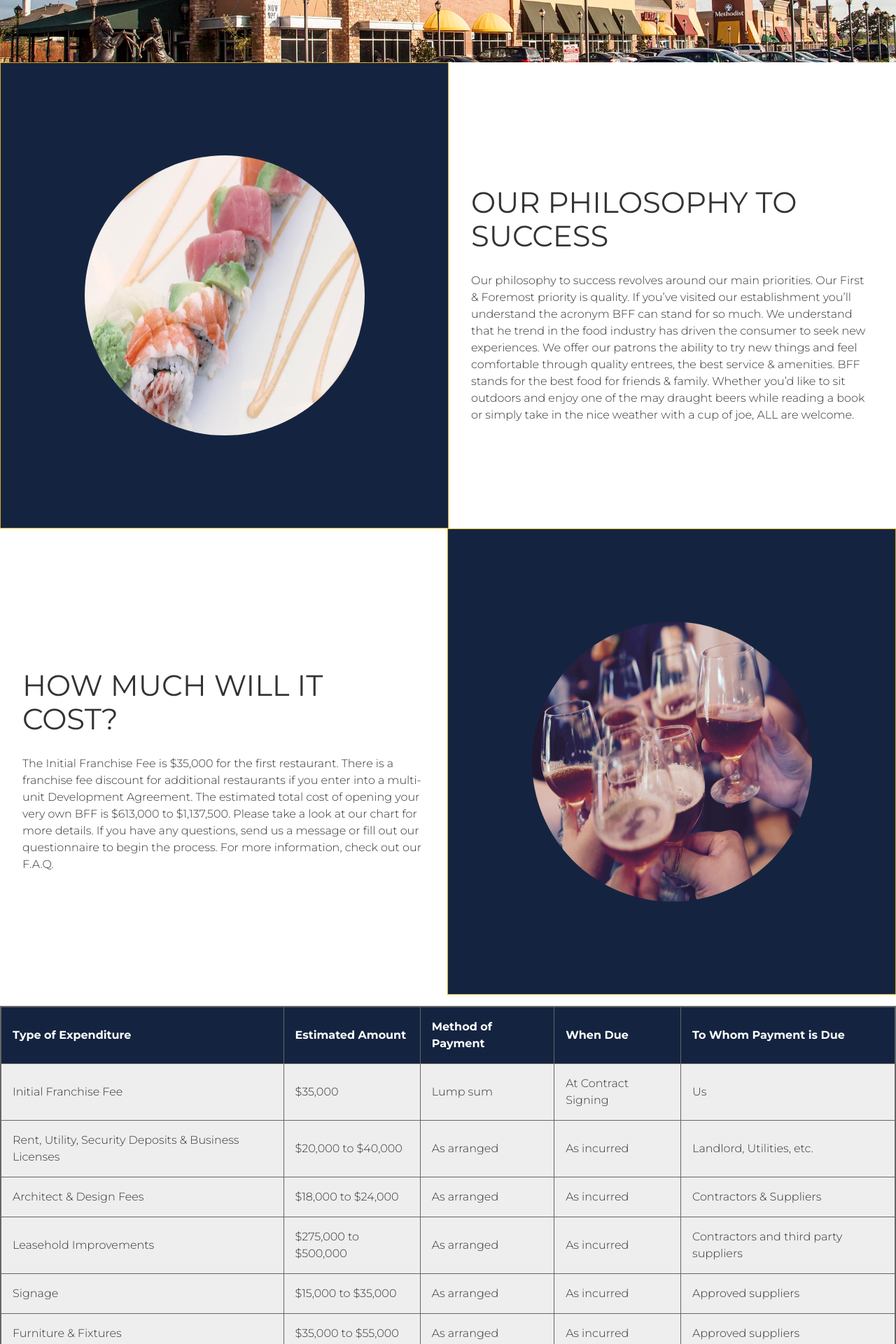
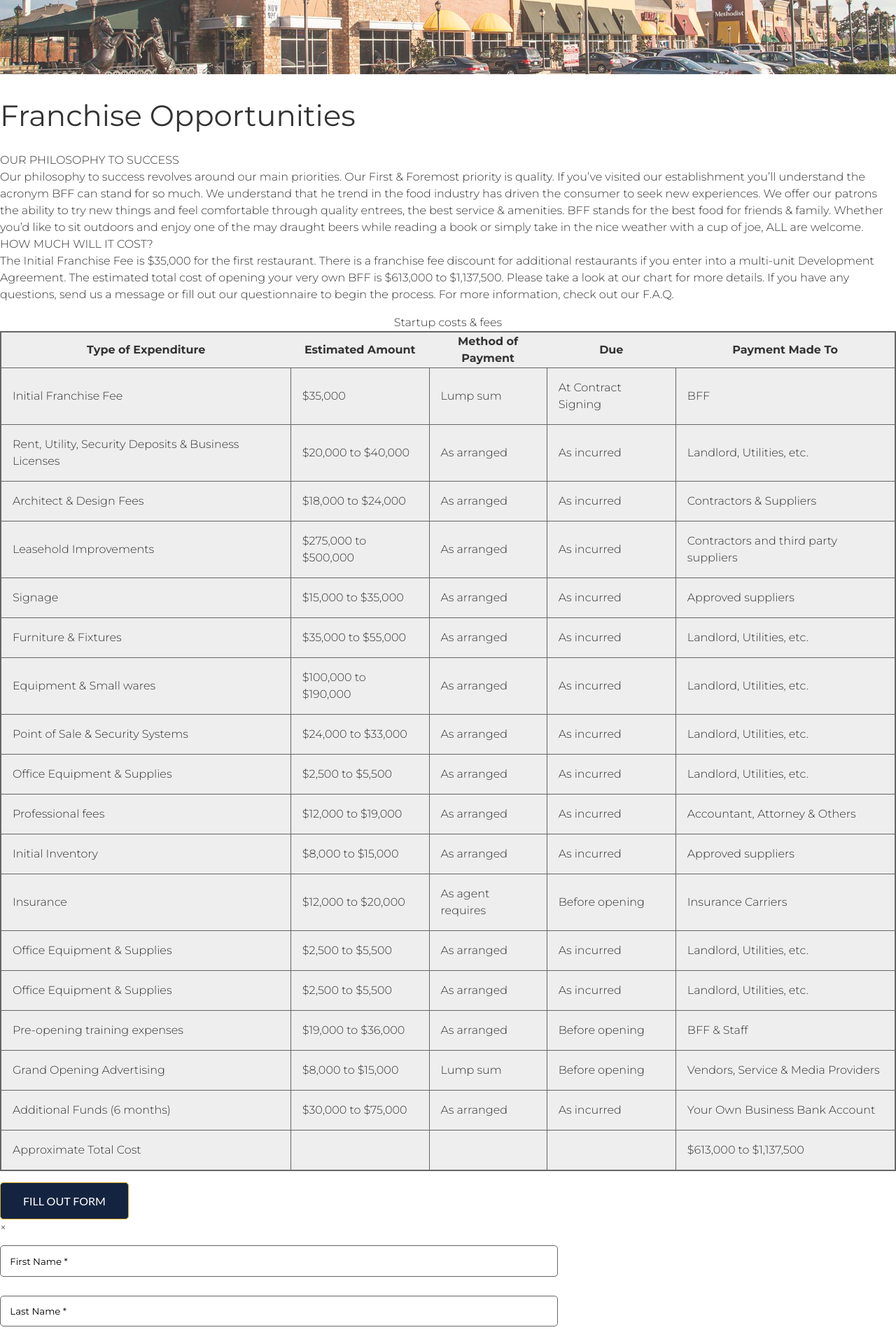
Before and after one commit to bhenson915/bff, a PHP site: page /franchise.php in a window 1280 px wide. Shown: the part 400-2320 px from the top of the page at 70% size. Run offline with PHP 8.4, Linux system fonts and the light colour scheme.

Commit message:
changes to franchise.php

```diff
--- a/franchise.php
+++ b/franchise.php
@@ -17,56 +17,37 @@
 	<?php echo $nav ?>
 
 
-  <div class="hero">
-    <img src="img\BFF-Exterior-Background.jpg" alt="">
+	<div class="franchise"><img src="img/BFF-Exterior-Background.jpg" alt="bff, arlington" style="width:100%; opacity: 0.8;"><div class="franchise-text"><h1 class="text-1">Franchise Opportunities</h1></div></div>
+
+
+	<div onclick="myFunction()" class="toggle-click">OUR PHILOSOPHY TO SUCCESS</div>
+
+	<div id="myDIV">
+	Our philosophy to success revolves around our main priorities.  Our First &amp; Foremost priority is quality.  If you’ve visited our establishment you’ll understand the acronym BFF can stand for so much.  We understand that he trend in the food industry has driven the consumer to seek new experiences.  We offer our patrons the ability to try new things and feel comfortable through quality entrees, the best service &amp; amenities.  BFF stands for the best food for friends & family.  Whether you’d like to sit outdoors and enjoy one of the may draught beers while reading a book or simply take in the nice weather with a cup of joe, ALL are welcome.
 	</div>
 
-  <div class="container" style="margin: 0;">
-    <div class="center">
-      <div class="row">
-        <div class="col blue circle">
-          <img src="img/menu/BFF-Raindow-Roll-1024x647.jpg" alt="" class="circle-img">
-        </div>
-        <div class="col wrapper vertical-center" style="height: 600px; padding: 2em;">
-          <h1>OUR PHILOSOPHY TO SUCCESS</h1>
-          <p>Our philosophy to success revolves around our main priorities.  Our First & Foremost priority is quality.  If you’ve visited our establishment you’ll understand the acronym BFF can stand for so much.  We understand that he trend in the food industry has driven the consumer to seek new experiences.  We offer our patrons the ability to try new things and feel comfortable through quality entrees, the best service & amenities.  BFF stands for the best food for friends & family.  Whether you’d like to sit outdoors and enjoy one of the may draught beers while reading a book or simply take in the nice weather with a cup of joe, ALL are welcome.</p>
-        </div>
-      </div>
-    </div>
+	<div onclick="myFunc()" class="toggle-click">HOW MUCH WILL IT COST?</div>
+
+	<div id="myDIV2">
+	The Initial Franchise Fee is $35,000 for the first restaurant. There is a franchise fee discount for additional restaurants if you enter into a multi-unit Development Agreement. The estimated total cost of opening your very own BFF is $613,000 to $1,137,500. Please take a look at our chart for more details. If you have any questions, send us a message or fill out our questionnaire to begin the process. For more information, check out our F.A.Q.
 	</div>
 
 
-  <div class="container" style="margin: 0;">
-    <div class="center">
-      <div class="row">
-        <div class="col wrapper vertical-center" style="height: 600px; padding: 2em;">
-          <h1>HOW MUCH WILL IT COST?</h1>
-          <p>The Initial Franchise Fee is $35,000 for the first restaurant. There is a franchise fee discount for additional restaurants if you enter into a multi-unit Development Agreement. The estimated total cost of opening your very own BFF is $613,000 to $1,137,500. Please take a look at our chart for more details. If you have any questions, send us a message or fill out our questionnaire to begin the process. For more information, check out our F.A.Q.</p>
-        </div>
-        <div class="col blue circle">
-          <img src="img\hero3.jpg" alt="" class="circle-img">
-        </div>
-      </div>
-    </div>
-  </div>
-
-  <table id="feeTable">
-    <thead>
+	<table class="franchise-table">
+		<caption>Startup costs &amp; fees</caption>
 		<tr>
-        <td><strong>Type of Expenditure</strong></td>
-        <td><strong>Estimated Amount</strong></td>
-        <td><strong>Method of Payment</strong></td>
-        <td><strong>When Due</strong></td>
-        <td><strong>To Whom Payment is Due</strong></td>
+			<th>Type of Expenditure</th>
+			<th>Estimated Amount</th>
+			<th>Method of Payment</th>
+			<th>Due</th>
+			<th>Payment Made To</th>
 		</tr>
-    </thead>
-    <tbody>
 		<tr>
 			<td>Initial Franchise Fee</td>
 			<td>$35,000</td>
 			<td>Lump sum</td>
 			<td>At Contract Signing</td>
-        <td>Us</td>
+			<td>BFF</td>
 		</tr>
 		<tr>
 			<td>Rent, Utility, Security Deposits &amp; Business Licenses</td>
@@ -101,28 +82,28 @@
 			<td>$35,000 to $55,000</td>
 			<td>As arranged</td>
 			<td>As incurred</td>
-        <td>Approved suppliers</td>
+			<td>Landlord, Utilities, etc.</td>
 		</tr>
 		<tr>
 			<td>Equipment &amp; Small wares</td>
 			<td>$100,000 to $190,000</td>
 			<td>As arranged</td>
 			<td>As incurred</td>
-        <td>Approved suppliers</td>
+			<td>Landlord, Utilities, etc.</td>
 		</tr>
 		<tr>
 			<td>Point of Sale &amp; Security Systems</td>
 			<td>$24,000 to $33,000</td>
 			<td>As arranged</td>
 			<td>As incurred</td>
-        <td>Approved suppliers</td>
+			<td>Landlord, Utilities, etc.</td>
 		</tr>
 		<tr>
 			<td>Office Equipment &amp; Supplies</td>
 			<td>$2,500 to $5,500</td>
 			<td>As arranged</td>
 			<td>As incurred</td>
-        <td>Approved suppliers</td>
+			<td>Landlord, Utilities, etc.</td>
 		</tr>
 		<tr>
 			<td>Professional fees</td>
@@ -146,8 +127,22 @@
 			<td>Insurance Carriers</td>
 		</tr>
 		<tr>
+			<td>Office Equipment &amp; Supplies</td>
+			<td>$2,500 to $5,500</td>
+			<td>As arranged</td>
+			<td>As incurred</td>
+			<td>Landlord, Utilities, etc.</td>
+		</tr>
+		<tr>
+			<td>Office Equipment &amp; Supplies</td>
+			<td>$2,500 to $5,500</td>
+			<td>As arranged</td>
+			<td>As incurred</td>
+			<td>Landlord, Utilities, etc.</td>
+		</tr>
+		<tr>
 			<td>Pre-opening training expenses</td>
-        <td>$19,000to $36,000</td>
+			<td>$19,000 to $36,000	</td>
 			<td>As arranged</td>
 			<td>Before opening</td>
 			<td>BFF &amp; Staff</td>
@@ -166,18 +161,164 @@
 			<td>As incurred</td>
 			<td>Your Own Business Bank Account</td>
 		</tr>
-      </tbody>
-      <tfoot>
 		<tr>
-      <td id="imageCell"><strong>Approximate Total Cost</strong></td>
-      <td style="text-align: right;" colspan="4"><strong>$613,000 to $1,137,500</strong></td>
+			<td>Approximate Total Cost</td>
+			<td></td>
+			<td></td>
+			<td></td>
+			<td>$613,000 to $1,137,500</td>
 		</tr>
-    </tfoot>
 	</table>
+
+
+<button id="form-btn">FILL OUT FORM</button>
+
+	<div id="myModal" class="modal">
+
+			<!-- Modal content -->
+			<div class="modal-content">
+				<span class="close">&times;</span>
+
+	<div class="franchise-form">
+		<form action="/action_page.php">
+				<input type="text" name="firstname" value="First Name *">
+				<input type="text" name="lastname" value="Last Name *"><br>
+				<input type="text" name="address" value="Address *"><br>
+				<input type="text" name="streetAddress" value="Street Address"><br>
+				<input type="text" name="city" value="City"><br>
+				State:
+					<select id="state" name="state">
+						<option value="Alabama">Alabama</option>
+						<option value="Alaska">Alaska</option>
+						<option value="Arizona">Arizona</option>
+						<option value="Arkansas">Arkansas</option>
+						<option value="California">California</option>
+						<option value="Colorado">Colorado</option>
+						<option value="Connecticut">Connecticut</option>
+						<option value="Delaware">Delaware</option>
+						<option value="Florida">Florida</option>
+						<option value="Georgia">Georgia</option>
+						<option value="Hawaii">Hawaii</option>
+						<option value="Idaho">Idaho</option>
+						<option value="Illinois">Illinois</option>
+						<option value="Indiana">Indiana</option>
+						<option value="Iowa">Iowa</option>
+						<option value="Kansas">Kansas</option>
+						<option value="Kentucky">Kentucky</option>
+						<option value="Louisiana">Louisiana</option>
+						<option value="Maine">Maine</option>
+						<option value="Maryland">Maryland</option>
+						<option value="Massachusetts">Massachusetts</option>
+						<option value="Michigan">Michigan</option>
+						<option value="Minnesota">Minnesota</option>
+						<option value="Mississippi">Mississippi</option>
+						<option value="Missouri">Missouri</option>
+						<option value="Montana">Montana</option>
+						<option value="Nebraska">Nebraska</option>
+						<option value="Nevada">Nevada</option>
+						<option value="NewHampshire">New Hampshire</option>
+						<option value="NewJersey">New Jersey</option>
+						<option value="NewMexico">New Mexico</option>
+						<option value="NewYork">New York</option>
+						<option value="NorthCarolina">North Carolina</option>
+						<option value="NorthDakota">North Dakota</option>
+						<option value="Ohio">Ohio</option>
+						<option value="Oklahoma">Oklahoma</option>
+						<option value="Oregon">Oregon</option>
+						<option value="Pennsylvania">Pennsylvania</option>
+						<option value="RhodeIsland">Rhode Island</option>
+						<option value="SouthCarolina">South Carolina</option>
+						<option value="SouthDakota">South Dakota</option>
+						<option value="Tennessee">Tennessee</option>
+						<option value="Texas">Texas</option>
+						<option value="Utah">Utah</option>
+						<option value="Vermont">Vermont</option>
+						<option value="Virginia">Virginia</option>
+						<option value="Washington">Washington</option>
+						<option value="WestVirginia">West Virginia</option>
+						<option value="Wisconsin">Wisconsin</option>
+						<option value="Wyoming">Wyoming</option>
+			</select><br>
+			<input type="text" name="zipcode" value="Zip Code"><br>
+			<input type="text" name="Phone" value="Phone *"><br>
+			<input type="text" name="Email" value="Email *"><br>
+			Are you interested in a single store or multiple locations? * <br>
+			<input type="radio" name="location">Single<br>
+			<input type="radio" name="location">Multiple<br>
+			Possible Location or Locations? *<br>
+			<textarea row="4" cols="50">
+			</textarea><br>
+			Projected Date of Opening? *<br>
+			<input type="text" name="date" value="--/--/----"><br>
+			What is your approximate net worth? *<br>
+			<input type="text" name="networth" value=""><br>
+			Who would operate your franchise on a day-to-day basis? *<br>
+			<input type="text" name="operate" value=""><br>
+			What are you looking for in a franchise opportunity?<br>
+			<textarea row="4" cols="50">
+			</textarea><br>
+			Tell us about your past or current relevant business experience.<br>
+			<textarea row="4" cols="50">
+			</textarea><br>
+
+			<input type="submit" value="Submit">
+		</form>
+
+	</div>
+
+</div>
+
+
+	</div>
+
+
 
 
 	<?php echo $footer ?>
 
-  <script src="js/main.js"></script>
-</body>
-</html>
+<script>
+
+function myFunction() {
+		var x = document.getElementById("myDIV");
+		if (x.style.display === "none") {
+				x.style.display = "block";
+		} else {
+				x.style.display = "none";
+		}
+}
+
+function myFunc() {
+		var x = document.getElementById("myDIV2");
+		if (x.style.display === "none") {
+				x.style.display = "block";
+		} else {
+				x.style.display = "none";
+		}
+}
+
+
+// Get the modal
+var modal = document.getElementById('myModal');
+
+// Get the button that opens the modal
+var btn = document.getElementById("form-btn");
+
+var span = document.getElementsByClassName("close")[0];
+
+btn.onclick = function() {
+	modal.style.display = "block";
+}
+
+span.onclick = function() {
+	modal.style.display = "none";
+}
+
+window.onclick = function(event) {
+	if (event.target == modal) {
+			modal.style.display = "none";
+	}
+}
+
+
+
+</script>
```
Also changed, not shown: locations.php (+57 -81 lines), 1 other file. Lines whose indentation alone changed are shown as unchanged.
